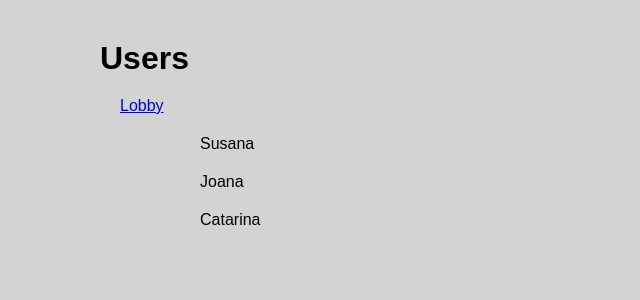
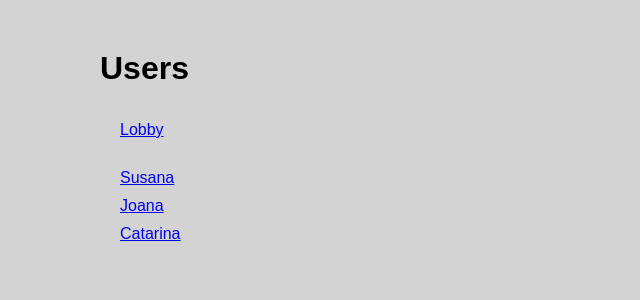
Before and after one commit to susanassilva/react-base, a React (Create React App) app: page /users in a window 1280 px wide. Shown: the top 300 px of the page, without its empty margins (0-640 px from the left). Built offline with nearby package versions, Linux system fonts and the light colour scheme.

Commit message:
'added react router dom'

```diff
--- a/src/components/Router/Router.jsx
+++ b/src/components/Router/Router.jsx
@@ -10,7 +10,7 @@ const Router = () => (
       <Route path="/" element={<HomePage />} />
       <Route path="/lobby" element={<LobbyPage />} />
       <Route path="/login" element={<LoginPage />} />
-      <Route path="/profile" element={<ProfilePage />} />
+      <Route path="/profile/:userId" element={<ProfilePage />} />
       <Route path="/register" element={<RegisterPage />} />
       <Route path="/users" element={<UsersPage />} />
     </Routes>
--- /dev/null
+++ b/src/devUtils/fake/fake.js
@@ -0,0 +1,23 @@
+const users = [
+  {
+    id: '0',
+    name: 'Susana',
+    email: 'susana@teste.com',
+  },
+  {
+    id: '1',
+    name: 'Joana',
+    email: 'joana@teste.com',
+  },
+  {
+    id: '2',
+    name: 'Catarina',
+    email: 'catarina@teste.com',
+  },
+];
+
+const fake = {
+  users,
+};
+
+export default fake;
--- /dev/null
+++ b/src/devUtils/fake/index.js
@@ -0,0 +1 @@
+export { default as fake } from './fake';
--- /dev/null
+++ b/src/devUtils/index.js
@@ -0,0 +1 @@
+export { fake } from './fake';
--- a/src/pages/Profile.page.jsx
+++ b/src/pages/Profile.page.jsx
@@ -1,18 +1,44 @@
-import { Link } from 'react-router-dom';
+import { Link, useParams } from 'react-router-dom';
+import { fake } from '../devUtils';
 
-const ProfilePage = () => (
+const ProfilePage = () => {
+  const params = useParams();
+  const { userId } = params;
+  const { users } = fake;
+
+  const user = users.find((element) => element.id === userId);
+
+  return (
     <div>
-    <h1>Lobby</h1>
-    <h3>Olá, usuário!</h3>
+      {user === undefined ? (
+        <>
+          <h1>Usuário não encontrado</h1>
+          <Link to="/users">Users</Link>
+        </>
+      ) : (
+        <>
+          <h1>
+            {`Perfil de  ${user.name}`}
+          </h1>
+          <h2>
+            {`Olá,  ${user.name}`}
+          </h2>
+          <h3>
+            Seus Dados:
+          </h3>
+          <p>
+            {`E-mail: ${user.email}`}
+          </p>
           <ul>
             <li>
               <Link to="/users">Users</Link>
             </li>
-      <li>
-        <Link to="/"> Sair </Link>
-      </li>
           </ul>
+        </>
+      )}
+
     </div>
   );
+};
 
 export default ProfilePage;
--- a/src/pages/Users.page.jsx
+++ b/src/pages/Users.page.jsx
@@ -1,29 +1,15 @@
 import { Link } from 'react-router-dom';
+import { fake } from '../devUtils';
 
 const UsersPage = () => {
-  const users = [
-    {
-      id: 0,
-      name: 'Susana',
-      email: 'susana@teste.com',
-    },
-    {
-      id: 1,
-      name: 'Joana',
-      email: 'joana@teste.com',
-    },
-    {
-      id: 2,
-      name: 'Catarina',
-      email: 'catarina@teste.com',
-    },
-  ];
+  const { users } = fake;
 
   const usersMap = users.map((user) => {
     const key = `user.${user.id}`;
+    const path = `/profile/${user.id}`;
     return (
       <li key={key}>
-        <p>{user.name}</p>
+        <Link to={path}>{user.name}</Link>
       </li>
     );
   });
--- a/src/styles/GlobalStyle.js
+++ b/src/styles/GlobalStyle.js
@@ -8,11 +8,20 @@ const GlobalStyle = createGlobalStyle`
   body {
     background-color: lightgray;
     font-family: Arial, Helvetica, sans-serif;
+    line-height: 1.75;
   }
 
   ul {
     list-style: none;
+    padding: 0;
+    margin: 0;
   }
+
+  li {
+    padding: 0;
+    margin: 0;
+  }
+
 
   `;
 
```
Lines whose indentation alone changed are shown as unchanged.
